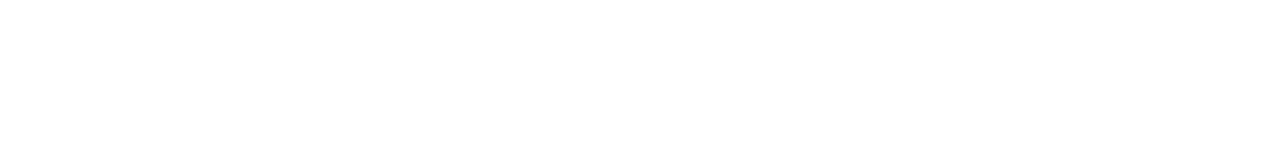
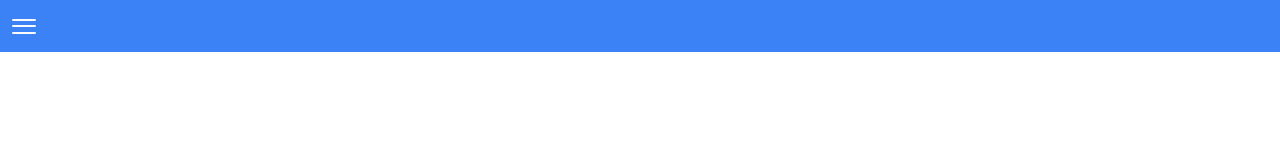
Before and after one commit to ayrt-n/to-do-list, a plain HTML site: page index.html in a window 1280 px wide. Drawn offline with Linux system fonts and the light colour scheme; a web font is replaced by a local one.

Commit message:
Add styling for navbar and burger menu

```diff
--- a/styles/style.css
+++ b/styles/style.css
@@ -6,12 +6,26 @@
   :root { font-family: 'Inter var', sans-serif; }
 }
 
-/* General HTML Styling */
+/* Variables */
+:root {
+  --primary-500: #3b82f6;
+  --primary-600: #2563eb;
+  --primary-700: #1d4ed8;
+  --primary-800: #1e40af;
+  --primary-900: #1e3a8a;
+  --black-50: #fafafa;
+  --black-200: #e4e4e7;
+  --black-800: #27272a;
+  --black-900: #18181b;
+}
+
+/* General HTML Element Styling */
 html {
   font-size: 16px;
   scroll-behavior: smooth;
   -webkit-font-smoothing: antialiased;
   height: 100%;
+  color: var(--black-800);
 }
 
 body {
@@ -23,6 +37,10 @@ body {
 a {
   color: inherit;
   text-decoration: inherit;
+}
+
+h1, h2, h3, h4, h5, h6 {
+  color: var(--black-900);
 }
 
 h1 {
@@ -48,3 +66,33 @@ h3 {
 p {
   line-height: 1.5rem;
 }
+
+/* Navbar Styling */
+.navbar {
+  position: fixed;
+  width: 100%;
+  min-height: 3.25rem;
+  background-color: var(--primary-500);
+  display: flex;
+  align-items: center;
+}
+
+.navbar-item {
+  padding: 0.5rem 0.75rem;
+}
+
+.burger span {
+  width: 100%;
+  height: 2px;
+  border-radius: 10px;
+  background-color: var(--black-50);
+  display: block;
+}
+
+.burger {
+  height: 1.5rem;
+  width: 1.5rem;
+  display: flex;
+  flex-direction: column;
+  justify-content: space-evenly;
+}
```
